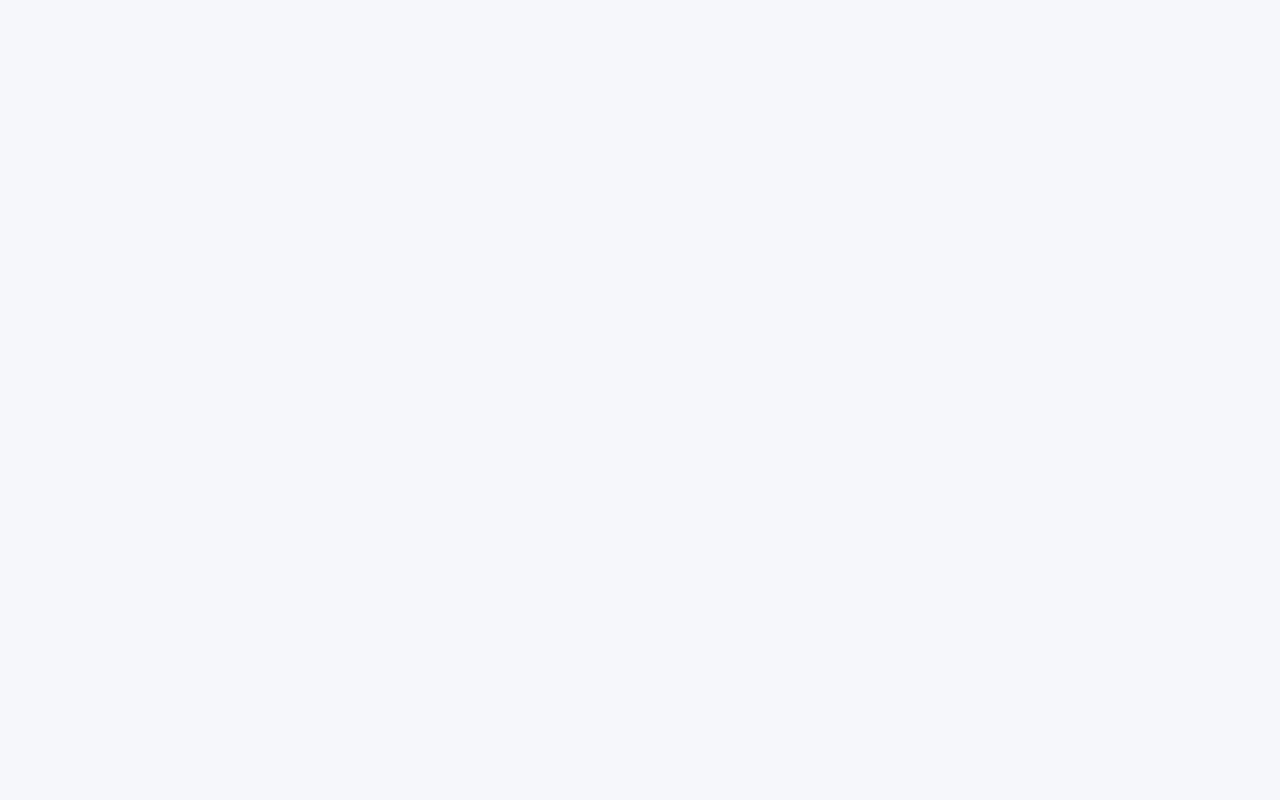
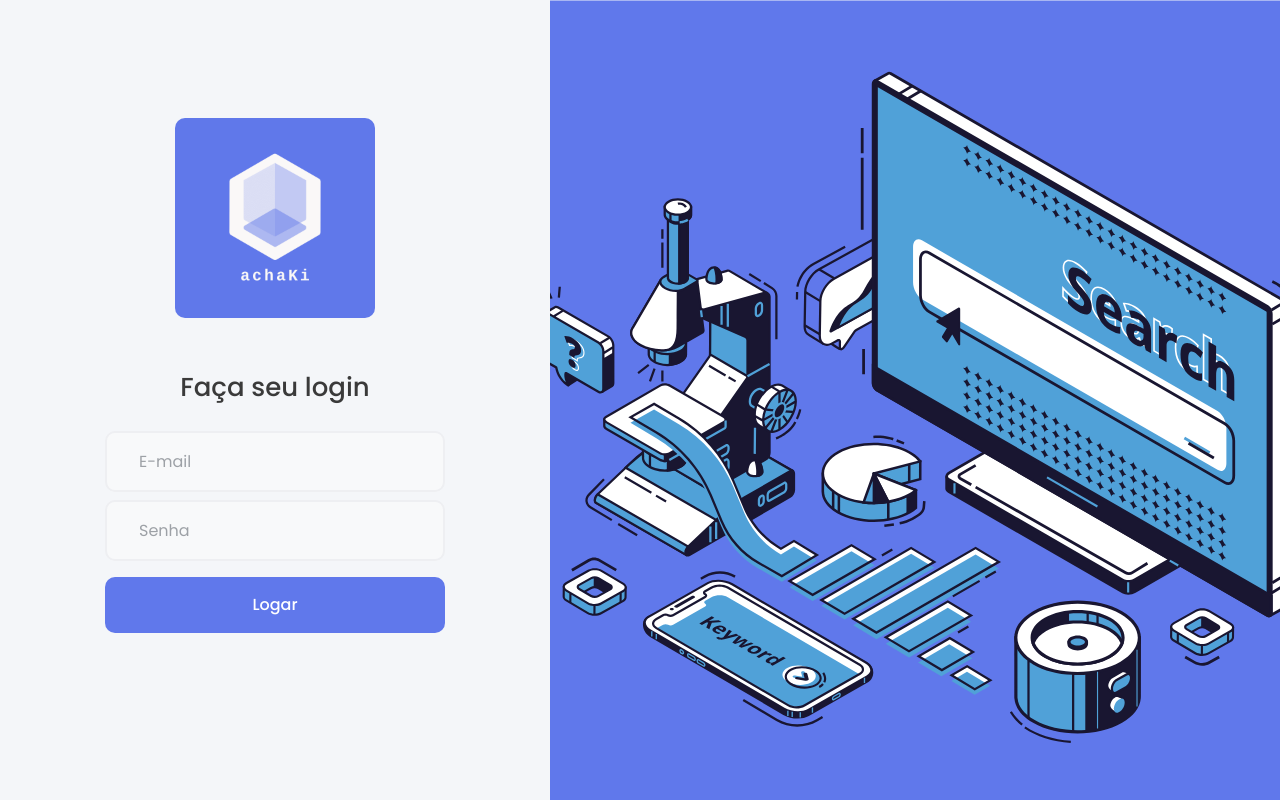
Before and after one commit to renanmascg/react-crawling-board, a React (Create React App) app: page / in a window 1280 px wide. Built offline with nearby package versions, Linux system fonts and the light colour scheme.

Commit message:
Adiciona tela de login da aplicação completa, conectada com a api, mas ainda faltam os toasts de erro

```diff
--- /dev/null
+++ b/src/hooks/AuthContext.tsx
@@ -0,0 +1,72 @@
+import React, { createContext, useCallback, useState, useContext } from 'react';
+import api from '../services/api';
+
+interface AuthState {
+  token: string;
+  user: object;
+}
+
+interface SignInCredentials {
+  email: string;
+  password: string;
+}
+
+interface IAuthContext {
+  user: object;
+  signIn(credentials: SignInCredentials): Promise<void>;
+  signOut(): void;
+}
+
+const AuthContext = createContext<IAuthContext>({} as IAuthContext);
+
+const AuthProvider: React.FC = ({ children }) => {
+  const [data, setData] = useState<AuthState>(() => {
+    const token = localStorage.getItem('@Achaki:token');
+    const user = localStorage.getItem('@Achaki:user');
+
+    if (token && user) {
+      return { token, user: JSON.parse(user) };
+    }
+
+    return {} as AuthState;
+  });
+
+  const signIn = useCallback(async ({ email, password }) => {
+    const response = await api.post('/user/login', {
+      email,
+      password,
+    });
+
+    const { token, user } = response.data;
+
+    localStorage.setItem('@Achaki:token', token);
+    localStorage.setItem('@Achaki:user', JSON.stringify(user));
+
+    setData({ token, user });
+  }, []);
+
+  const signOut = useCallback(() => {
+    localStorage.removeItem('@Achaki:token');
+    localStorage.removeItem('@Achaki:user');
+
+    setData({} as AuthState);
+  }, []);
+
+  return (
+    <AuthContext.Provider value={{ user: data.user, signIn, signOut }}>
+      {children}
+    </AuthContext.Provider>
+  );
+};
+
+function useAuth(): IAuthContext {
+  const context = useContext(AuthContext);
+
+  if (!context) {
+    throw new Error('useAuth must be used within an AuthProvider');
+  }
+
+  return context;
+}
+
+export { useAuth, AuthProvider };
--- a/src/pages/SignIn/index.tsx
+++ b/src/pages/SignIn/index.tsx
@@ -1,4 +1,4 @@
-import React from 'react';
+import React, { FormEvent, useState, ChangeEvent } from 'react';
 import { FiMail, FiLock } from 'react-icons/fi';
 
 import { Container, Content, Background } from './styles';
@@ -6,18 +6,57 @@
 import Input from '../../components/input';
 import Button from '../../components/button';
 
-const SignIn: React.FC = () => (
+import { useAuth } from '../../hooks/AuthContext';
+
+const SignIn: React.FC = () => {
+  const [formData, setFormData] = useState({
+    email: '',
+    password: '',
+  });
+
+  const { signIn } = useAuth();
+
+  async function handleSubmit(event: FormEvent) {
+    event.preventDefault();
+
+    try {
+      await signIn({
+        email: formData.email,
+        password: formData.password,
+      });
+    } catch (e) {
+      console.error(e);
+    }
+  }
+
+  function handleInputChange(event: ChangeEvent<HTMLInputElement>) {
+    const { name, value } = event.target;
+
+    setFormData({
+      ...formData,
+      [name]: value,
+    });
+  }
+
+  return (
     <Container>
       <Content>
         <img src={logoImg} alt="Achaki News" />
-      <form>
+        <form onSubmit={handleSubmit}>
           <h1>Faça seu login</h1>
-        <Input name="email" icon={FiMail} type="text" placeholder="E-mail" />
+          <Input
+            name="email"
+            icon={FiMail}
+            type="text"
+            placeholder="E-mail"
+            onChange={handleInputChange}
+          />
           <Input
             name="password"
             icon={FiLock}
             type="password"
             placeholder="Senha"
+            onChange={handleInputChange}
           />
           <Button type="submit">Logar</Button>
         </form>
@@ -25,5 +64,6 @@
       <Background />
     </Container>
   );
+};
 
 export default SignIn;
--- /dev/null
+++ b/src/routes/AuthRoute.tsx
@@ -0,0 +1,41 @@
+import React from 'react';
+import {
+  Route as ReactDOMRoute,
+  RouteProps as ReactDOMRouteProps,
+  Redirect,
+} from 'react-router-dom';
+
+import { useAuth } from '../hooks/AuthContext';
+
+interface RouteProps extends ReactDOMRouteProps {
+  isPrivate?: boolean;
+  component: React.ComponentType;
+}
+
+const Route: React.FC<RouteProps> = ({
+  isPrivate = false,
+  component: Component,
+  ...rest
+}) => {
+  const { user } = useAuth();
+
+  return (
+    <ReactDOMRoute
+      {...rest}
+      render={({ location }) => {
+        return isPrivate === !!user ? (
+          <Component />
+        ) : (
+          <Redirect
+            to={{
+              pathname: isPrivate ? '/' : '/dashboard',
+              state: { from: location },
+            }}
+          />
+        );
+      }}
+    />
+  );
+};
+
+export default Route;
--- a/src/routes/index.tsx
+++ b/src/routes/index.tsx
@@ -1,5 +1,5 @@
 import React from 'react';
-import { Switch, Route } from 'react-router-dom';
+import { Switch } from 'react-router-dom';
 
 import SignIn from '../pages/SignIn';
 import Dashboard from '../pages/Dashboard';
@@ -8,14 +8,16 @@
 import Settings from '../pages/Settings';
 import ResultQuery from '../pages/ResultQuery';
 
+import Route from './AuthRoute';
+
 const Routes: React.FC = () => (
   <Switch>
-    <Route path="/login" exact component={SignIn} />
-    <Route path="/dashboard" exact component={Dashboard} />
-    <Route path="/search" exact component={Search} />
-    <Route path="/results" exact component={Results} />
-    <Route path="/results/:id" exact component={ResultQuery} />
-    <Route path="/settings" exact component={Settings} />
+    <Route path="/" exact component={SignIn} />
+    <Route path="/dashboard" exact component={Dashboard} isPrivate />
+    <Route path="/search" exact component={Search} isPrivate />
+    <Route path="/results" exact component={Results} isPrivate />
+    <Route path="/results/:id" exact component={ResultQuery} isPrivate />
+    <Route path="/settings" exact component={Settings} isPrivate />
   </Switch>
 );
 
--- /dev/null
+++ b/src/services/api.ts
@@ -0,0 +1,7 @@
+import axios from 'axios';
+
+const api = axios.create({
+  baseURL: 'http://localhost:3333',
+});
+
+export default api;
```
Also changed, not shown: src/App.tsx (+8 -3 lines). Lines whose indentation alone changed are shown as unchanged.
